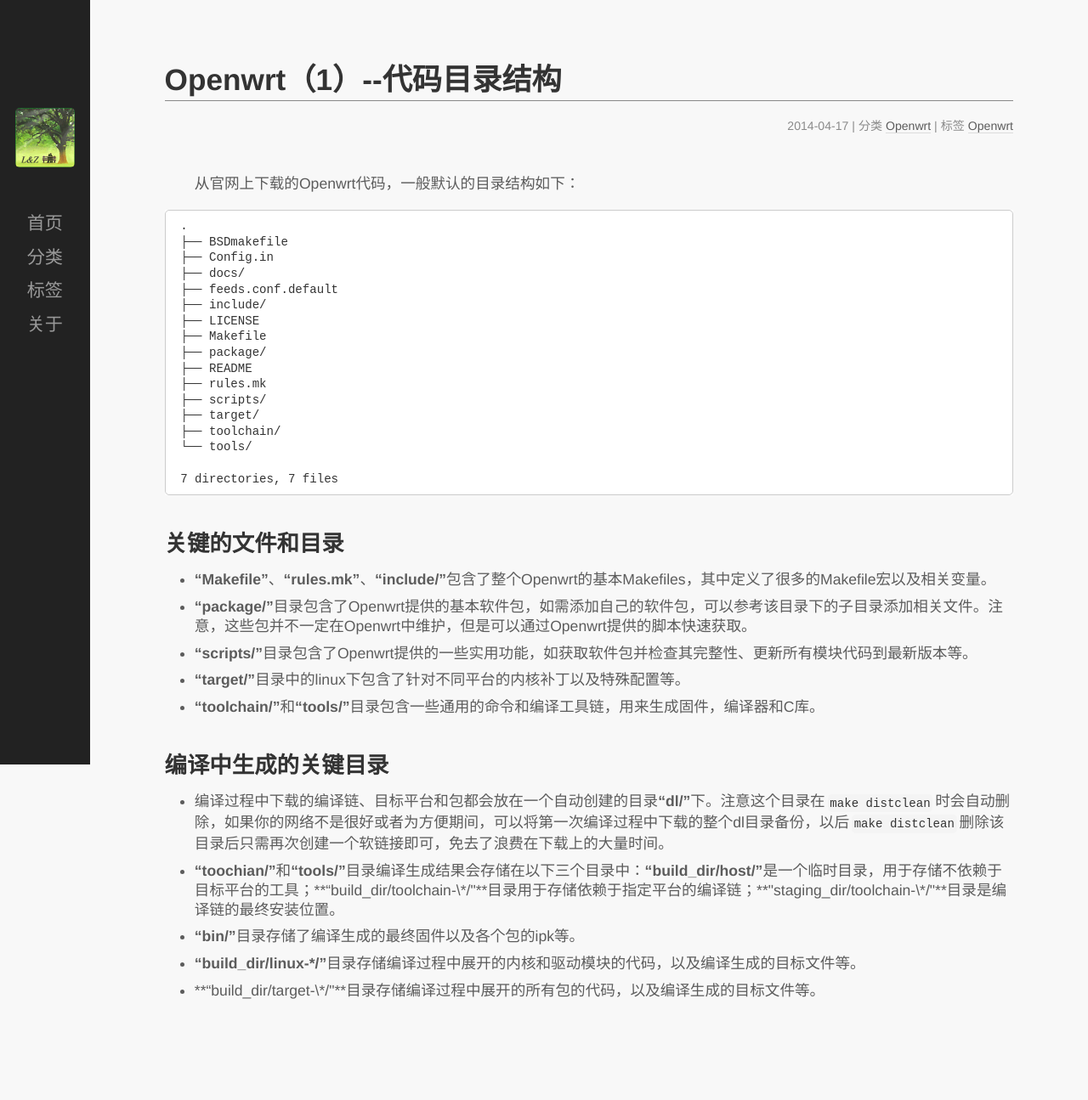
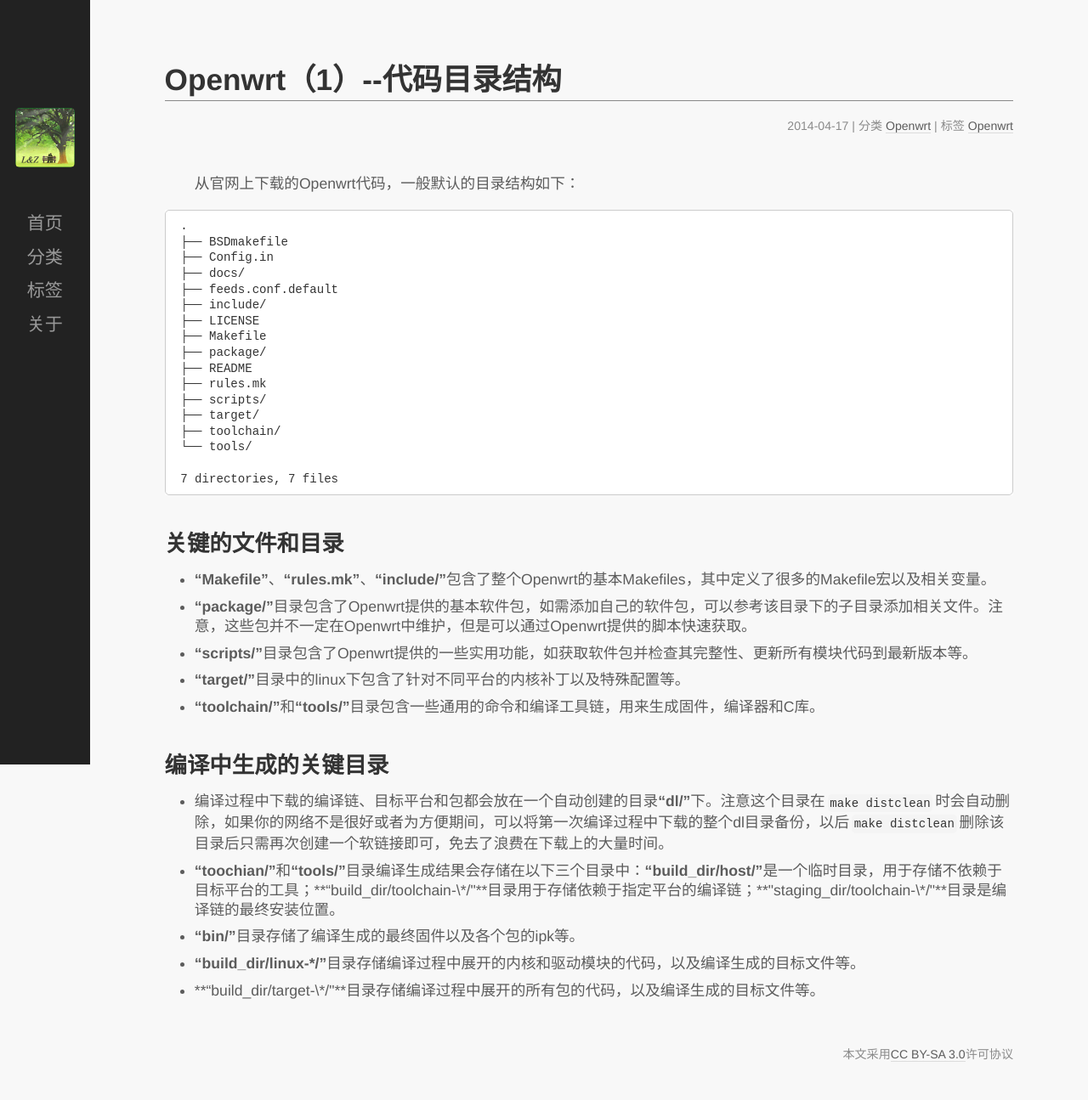
Before and after one commit to iceway/iceway.github.io, a Jekyll site: the page built from _posts/2014-04-17-openwrt-code-directory-struction_01.md, in a window 1280 px wide. Shown: the whole page at 85% size. Built offline with Jekyll 4.4.1, drawn with Linux system fonts in a browser that asks for light colours; Markdown is read by kramdown in place of the engine named in the settings; comment, search, counter and statistics services are not loaded; before the commit the page ends 1230 px from its top, so only the background shows below that.

Commit message:
function: add license for posts
Signed-off-by: Iceway Zhang <iceway.zhang@gmail.com>

```diff
--- a/_layouts/post.html
+++ b/_layouts/post.html
@@ -33,6 +33,15 @@
 	{{ content }}
 </section>
 
+{% if page.type != "copied" %}
+<footer class="license">
+<div class="license">
+	本文采用<a href="https://creativecommons.org/licenses/by-sa/3.0/deed.zh">CC BY-SA 3.0</a>许可协议
+</div>
+</footer>
+{% endif %}
+
+<footer class="comment">
 <div id="disqus_thread"></div>
 <script>
 
@@ -53,3 +62,4 @@
 	})();
 </script>
 <noscript>Please enable JavaScript to view the <a href="https://disqus.com/?ref_noscript">comments powered by Disqus.</a></noscript>
+</footer>
--- a/public/css/style.css
+++ b/public/css/style.css
@@ -200,3 +200,10 @@
 	background-color: #8a8a8a;
 	color: #f8f8f8;
 }
+
+div.license {
+	text-align: right;
+	font-size: 80%;
+	margin: 2em 0 3em 0;
+	color: #8a8a8a;
+}
```
Also changed, not shown: _posts/2014-04-24-markdown-syntax-zhs.md (+1 -0 lines).
